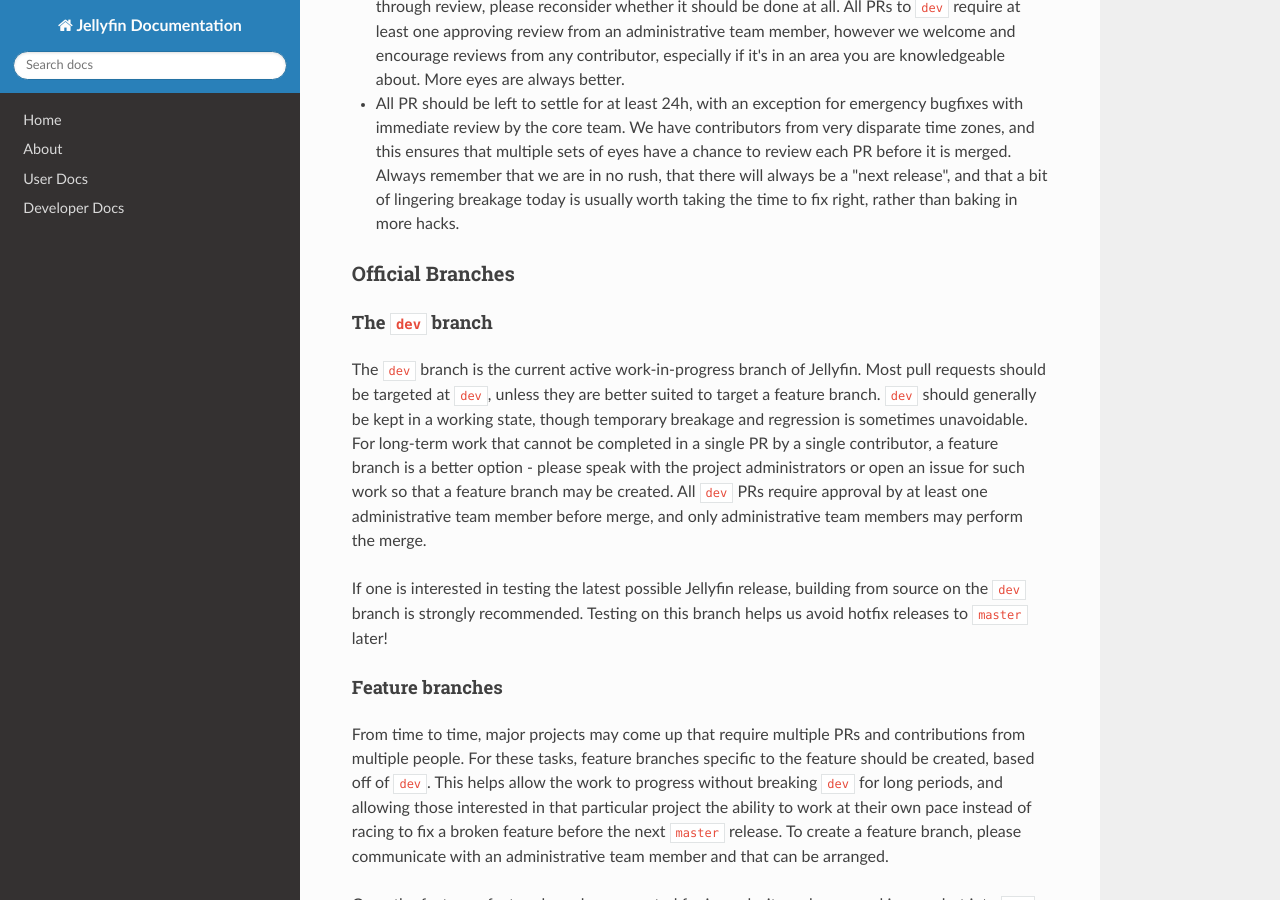
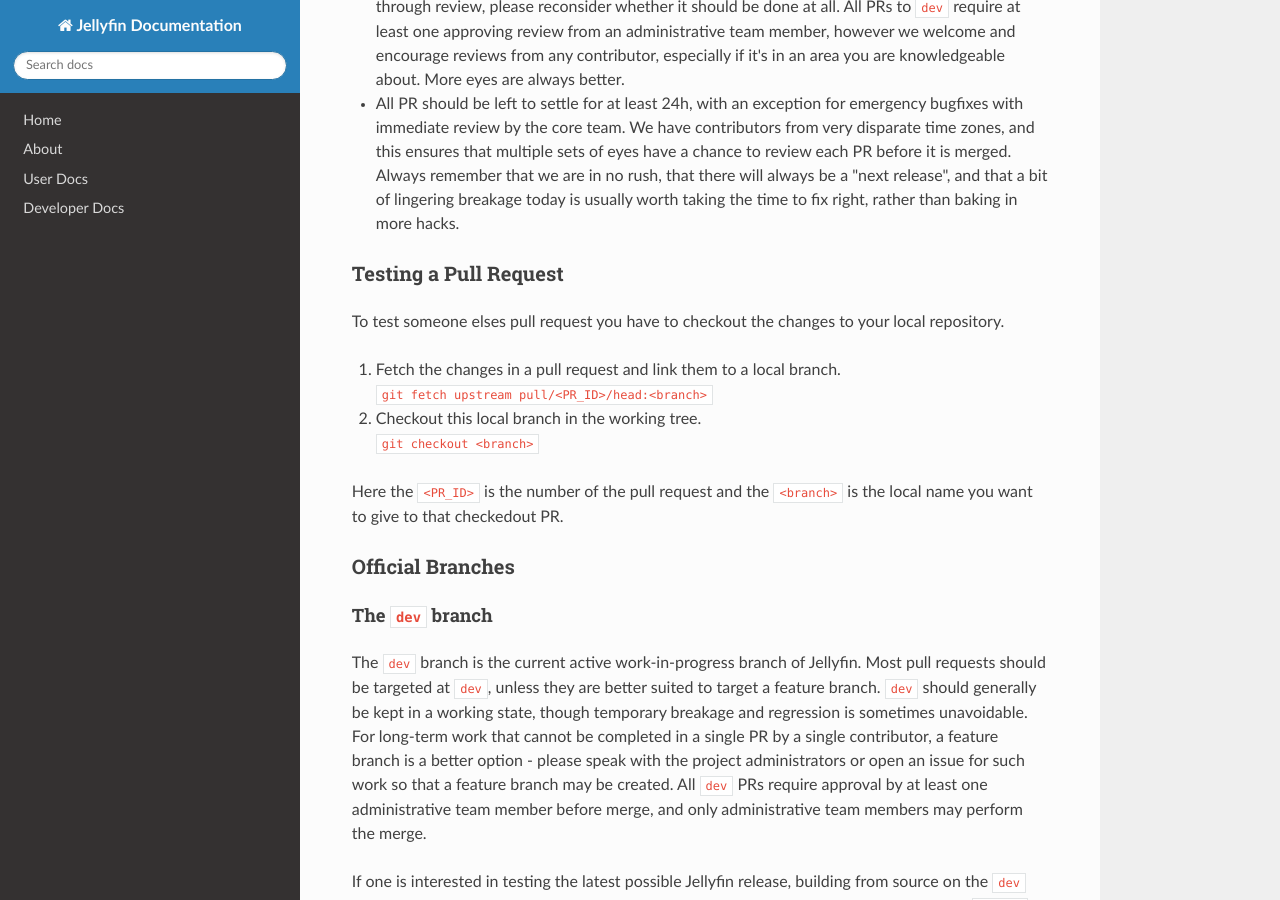
Before and after one commit to jellyfin-archive/jellyfin-docs, an MkDocs documentation site: the page built from docs/developer-docs/contributing.md, in a window 1280 px wide and 900 px high, scrolled down 3095 px. Built offline with MkDocs 1.6.1, drawn with Linux system fonts in a browser that asks for light colours; nearby versions of some CDN libraries.

Commit message:
Update contributing.md with info on testing PRs

```diff
--- a/docs/developer-docs/contributing.md
+++ b/docs/developer-docs/contributing.md
@@ -101,6 +101,17 @@ When submitting a new PR, please ensure you do the following things. If you have
 
 * All PR should be left to settle for at least 24h, with an exception for emergency bugfixes with immediate review by the core team. We have contributors from very disparate time zones, and this ensures that multiple sets of eyes have a chance to review each PR before it is merged. Always remember that we are in no rush, that there will always be a "next release", and that a bit of lingering breakage today is usually worth taking the time to fix right, rather than baking in more hacks.
 
+### Testing a Pull Request
+
+To test someone elses pull request you have to checkout the changes to your local repository.
+
+1. Fetch the changes in a pull request and link them to a local branch.
+    `git fetch upstream pull/<PR_ID>/head:<branch>`
+2. Checkout this local branch in the working tree.
+    `git checkout <branch>`
+
+Here the `<PR_ID>` is the number of the pull request and the `<branch>` is the local name you want to give to that checkedout PR.
+
 ### Official Branches
 
 #### The `dev` branch
```
